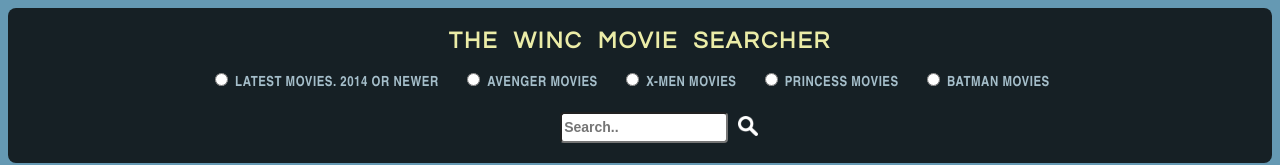
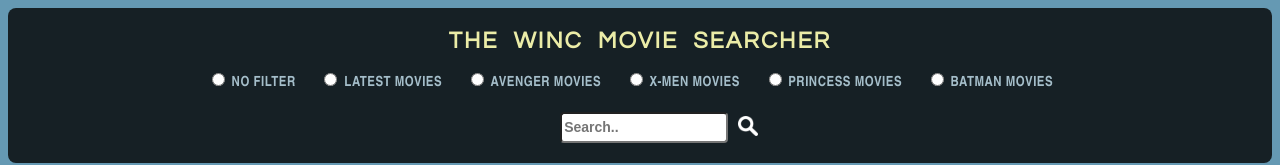
Before and after one commit to RobertBeekelaar/Week1_Eindopdracht, a plain HTML site: page W2D5-MovieSearcher/index.html in a window 1280 px wide. Shown: the top 165 px of the page. Drawn offline with Linux system fonts and the light colour scheme.

Commit message:
update nofilter button

```diff
--- a/W2D5-MovieSearcher/index.html
+++ b/W2D5-MovieSearcher/index.html
@@ -14,8 +14,10 @@
     <h3>The Winc Movie Searcher</h3>
   </header>
   <nav class='allbuttons'>
+    <input class="radiobutton" type="radio" id="nofilter" name="button" value="">
+    <label for="newest">No Filter</label>
     <input class="radiobutton" type="radio" id="newest" name="button" value="newest">
-    <label for="newest">Latest Movies. 2014 or newer</label>
+    <label for="newest">Latest Movies</label>
     <input class="radiobutton" type="radio" id="avengers" name="button" value=Avengers>
     <label for="avengers">Avenger Movies</label>
     <input class="radiobutton" type="radio" id="x-men" name="button" value="X-Men">
--- a/W2D5-MovieSearcher/script.js
+++ b/W2D5-MovieSearcher/script.js
@@ -1,6 +1,7 @@
 const movieLocation = document.getElementById('mainlist');
 const listLocation = movieLocation.getElementsByClassName('movielist')[0];
 const buttons = document.getElementsByClassName('allbuttons')[0];
+const searchbar = document.querySelector("#searchtext")
 
 movies.forEach((movie) => {
   newLi = document.createElement('li');
@@ -14,8 +15,6 @@
   listLocation.appendChild(newLi);
 })
 
-//search bar
-const searchbar = document.querySelector("#searchtext")
 searchbar.addEventListener("input", e => {
   e.target.value = e.target.value.toLowerCase();
   console.log(e.target.value)
@@ -23,8 +22,7 @@
 
   if (textValue >= "") {
     const filteredMovies = movies
-      .filter((movie) => movie.Title.toLowerCase()
-        .includes(textValue));
+      .filter((movie) => movie.Title.toLowerCase().includes(textValue));
     listLocation.innerHTML = " ";
     filteredMovies.forEach(movie => {
       newLi = document.createElement('li');
```
